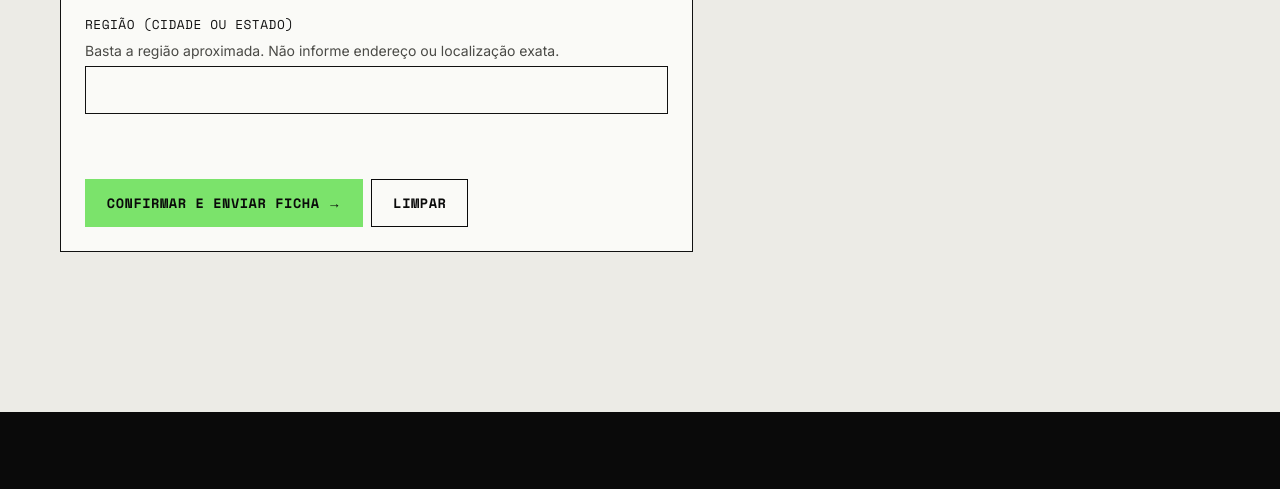
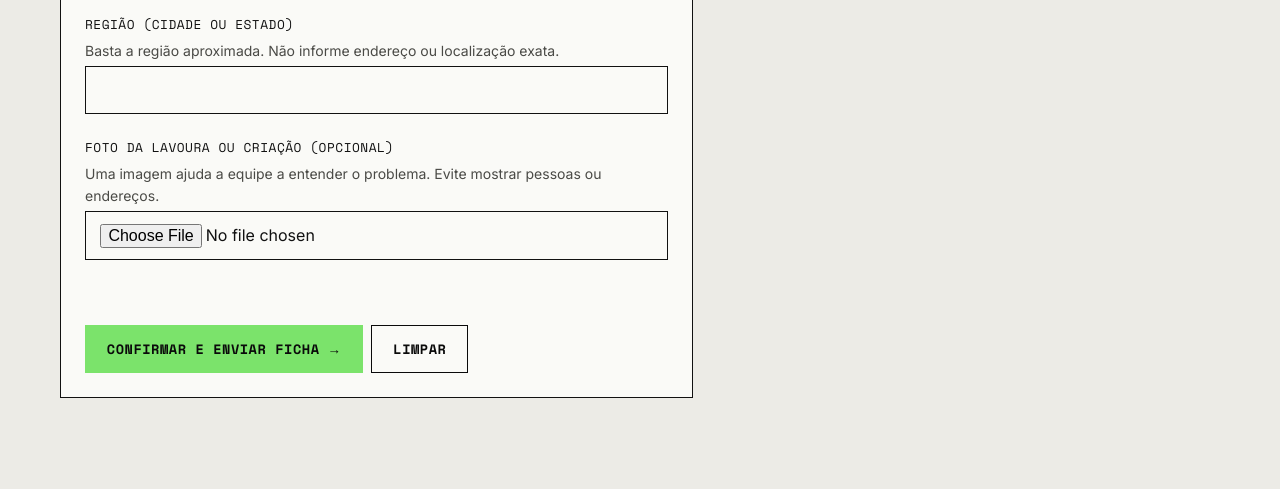
Before and after one commit to ryanjeimysson/agro-citizentech, a plain HTML site: page registrar-demanda.html in a window 1280 px wide. Shown: the part 1480-1969 px from the top of the page. Drawn offline with nearby package versions, Linux system fonts and the light colour scheme.

Commit message:
feat: "adiciona campo opcional de foto"

```diff
--- a/registrar-demanda.html
+++ b/registrar-demanda.html
@@ -114,6 +114,12 @@
               <input type="text" id="regiao" name="regiao" aria-describedby="regiao-dica" autocomplete="off">
             </div>
 
+            <div class="campo">
+              <label for="foto">Foto da lavoura ou criação (opcional)</label>
+              <span class="campo__dica" id="foto-dica">Uma imagem ajuda a equipe a entender o problema. Evite mostrar pessoas ou endereços.</span>
+              <input type="file" id="foto" name="foto" accept="image/*" aria-describedby="foto-dica">
+            </div>
+
             <p class="rascunho-status" id="rascunho-status" aria-live="polite"></p>
             <div class="mensagem-formulario" id="demanda-mensagem" role="status" hidden></div>
 
```
